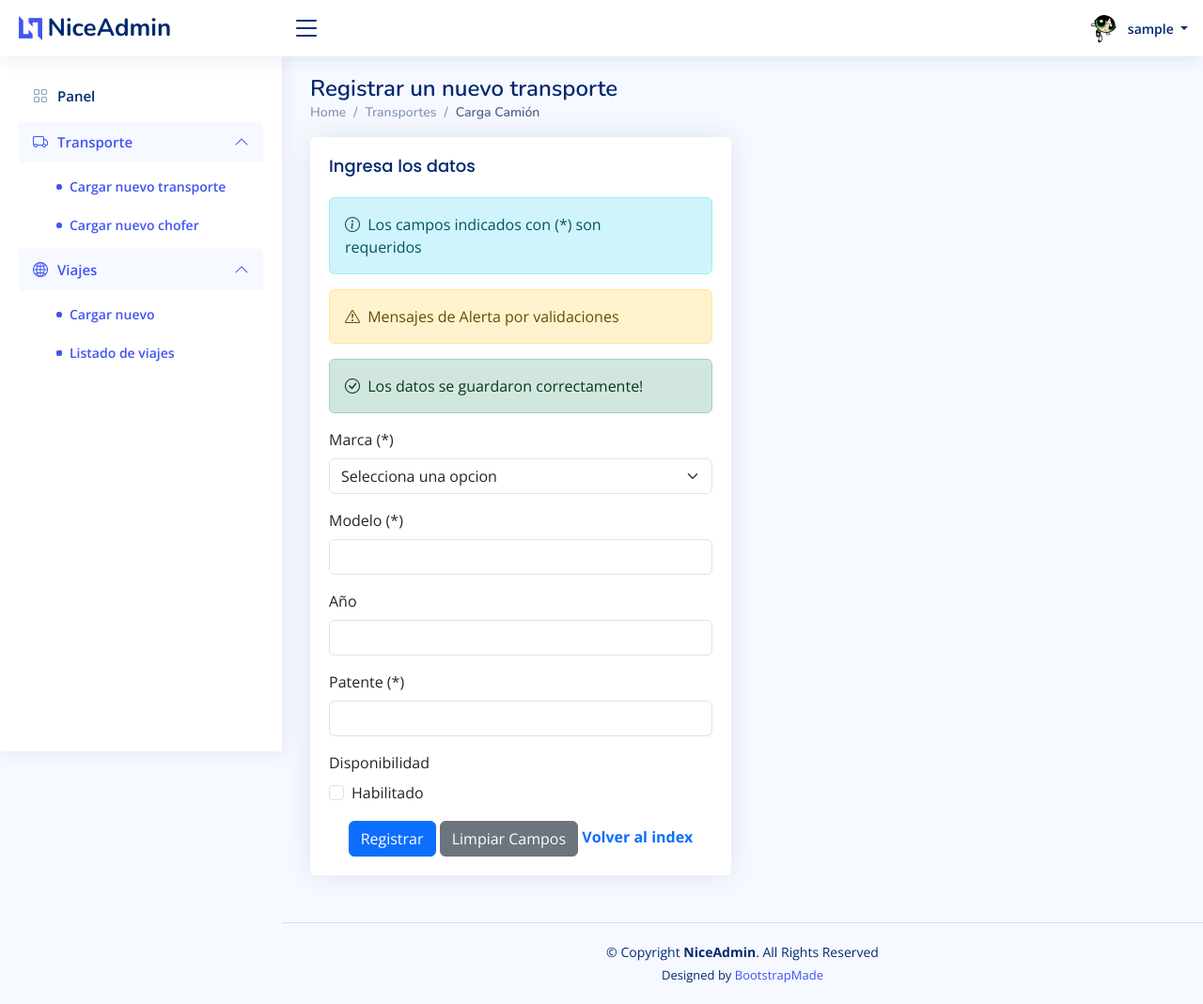
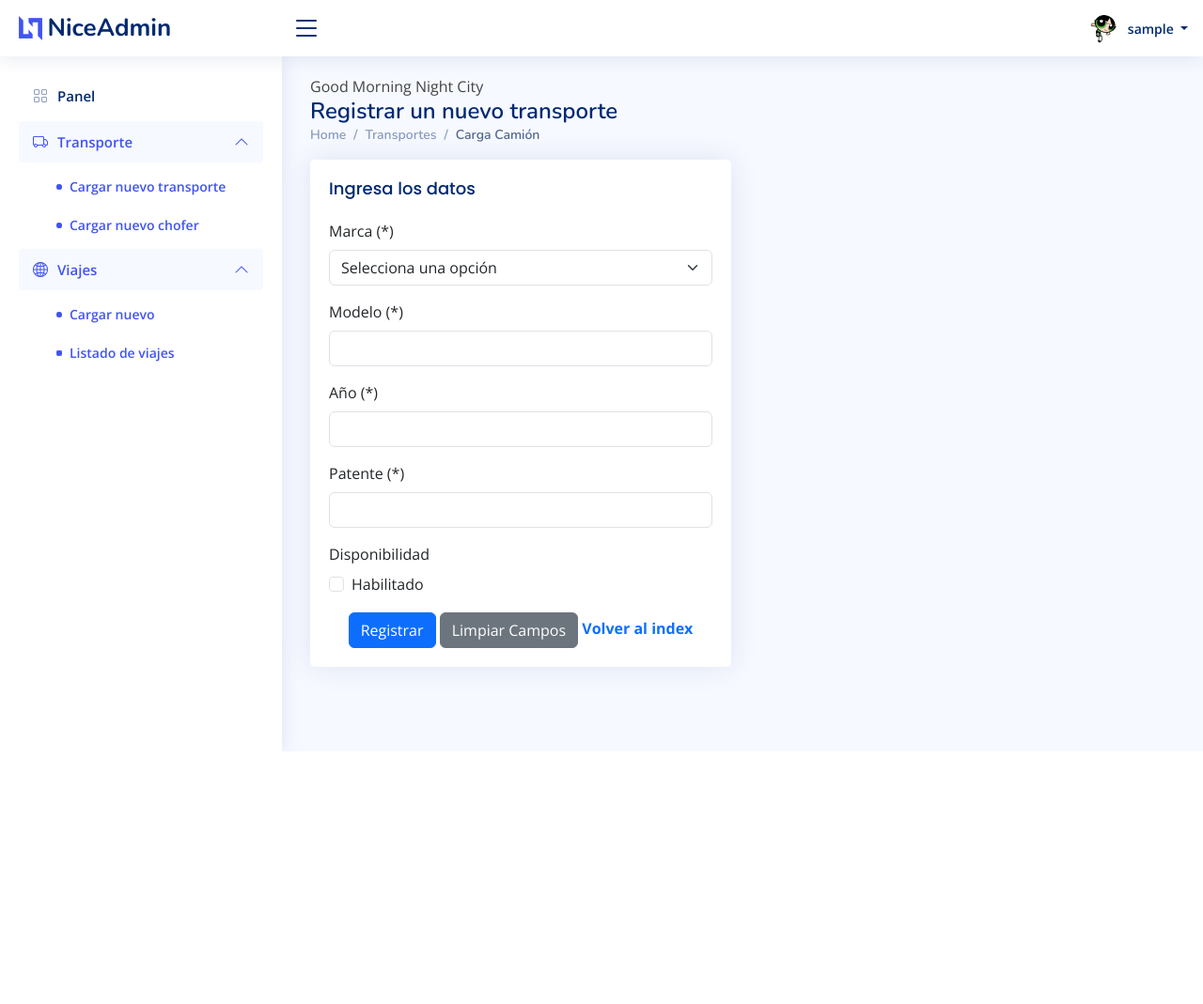
Before and after one commit to TheAguxman12/LP2_DESEMPE-O_2, a PHP site: page /LP2_PARCIAL_2/camion_carga.php in a window 1280 px wide. Shown: the whole page at 94% size. After the commit the page ends 800 px from the top, so only its background shows below. Run offline with PHP 8.4, Linux system fonts and the light colour scheme; the visitor is signed in with stand-in values (Sample User, id 1); tables that the repository leaves empty hold one stand-in row (values such as "Sample post"); some libraries are stand-ins or nearby versions.

Commit message:
camion_carga done

```diff
--- a/camion_carga.php
+++ b/camion_carga.php
@@ -1,5 +1,56 @@
 <?php
 include("./functions/header.php");
+include('./bd.php');
+
+$alert_message = "";
+
+// traigo marcas de la bd
+$sql = "SELECT id_marca, tipo_marca FROM MARCA_TRANSPORTE";
+$sm = $connection->prepare($sql);
+$sm->execute();
+$marcas = $sm->fetchAll(PDO::FETCH_ASSOC);
+
+// Envío del formulario
+if ($_SERVER["REQUEST_METHOD"] == "POST") {
+    // VERIFICP
+    if (!empty($_POST['marca']) && !empty($_POST['modelo']) && !empty($_POST['anio']) && !empty($_POST['patente'])) {
+
+        $marca_tr = $_POST['marca'];
+        $modelo_tr = $_POST['modelo'];
+        $año_tr = $_POST['anio'];
+        $patente_tr = $_POST['patente'];
+        $dispo_tr = isset($_POST['dispo']) ? 'Disponible' : 'No Disponible'; // disponibilidad
+
+        // Insertar
+        $sql_tr = "INSERT INTO TRANSPORTE (marca, modelo, año_transporte, patente, disposicion)
+                   VALUES (:marca, :modelo, :anio, :patente, :dispo)";
+
+        $sm_tr = $connection->prepare($sql_tr);
+        $sm_tr->bindParam(':marca', $marca_tr);
+        $sm_tr->bindParam(':modelo', $modelo_tr);
+        $sm_tr->bindParam(':anio', $año_tr);
+        $sm_tr->bindParam(':patente', $patente_tr);
+        $sm_tr->bindParam(':dispo', $dispo_tr);
+
+        if ($sm_tr->execute()) {
+            $alert_message = '<div class="alert alert-success alert-dismissible fade show" role="alert">
+                              <i class="bi bi-check-circle me-1"></i>
+                              ¡Los datos se guardaron correctamente!
+                          </div>';
+        } else {
+            $alert_message = '<div class="alert alert-info alert-dismissible fade show" role="alert">
+                          <i class="bi bi-info-circle me-1"></i>
+                          Ocurrió un error al guardar los datos.
+                      </div>';
+        }
+
+    } else {
+        $alert_message = '<div class="alert alert-warning alert-dismissible fade show" role="alert">
+                          <i class="bi bi-exclamation-triangle me-1"></i>
+                          Los campos indicados con (*) son requeridos.
+                      </div>';
+    }
+}
 ?>
 
 <div class="pagetitle">
@@ -20,46 +71,35 @@ include("./functions/header.php");
                 <div class="card-body">
                     <h5 class="card-title">Ingresa los datos</h5>
 
-                  <div class="alert alert-info alert-dismissible fade show" role="alert">
-                    <i class="bi bi-info-circle me-1"></i>
-                    Los campos indicados con (*) son requeridos
-                  </div>
+                    <?=$alert_message?>
 
-                  <div class="alert alert-warning alert-dismissible fade show" role="alert">
-                      <i class="bi bi-exclamation-triangle me-1"></i>
-                      Mensajes de Alerta por validaciones
-                  </div>
-
-                  <div class="alert alert-success alert-dismissible fade show" role="alert">
-                      <i class="bi bi-check-circle me-1"></i>
-                      Los datos se guardaron correctamente!
-                  </div>
-
-                  <form class="row g-3">
+                    <!-- FORMULARIO -->
+                    <form method="POST" class="row g-3">
                         <div class="col-12">
                             <label for="selector" class="form-label">Marca (*)</label>
-                        <select class="form-select" aria-label="Selector" id="selector">
-                          <option selected="">Selecciona una opcion</option>
-                          <option>Iveco</option>
-                          <option>Volkswagen</option>
-                          <option>Volvo</option>
-                          <option>Scania</option>
+                            <select class="form-select" aria-label="Selector" id="selector" name="marca">
+                                <option selected="">Selecciona una opción</option>
+                                <?php foreach($marcas as $marca): ?>
+                                <option value="<?=$marca['id_marca']; ?>"><?=$marca['tipo_marca']; ?></option>
+                                <?php endforeach; ?>
                             </select>
                         </div>
                         <div class="col-12">
                             <label for="modelo" class="form-label">Modelo (*)</label>
-                        <input type="text" class="form-control" id="modelo">
+                            <input type="text" class="form-control" id="modelo" name="modelo" required>
                         </div>
 
                         <div class="col-12">
-                        <label for="año" class="form-label">Año</label>
-                        <input type="text" class="form-control" id="año">
+                            <label for="año" class="form-label">Año (*)</label>
+                            <input type="number" class="form-control" id="anio" name="anio" required>
                         </div>
 
                         <div class="col-12">
                             <label for="patente" class="form-label">Patente (*)</label>
-                        <input type="text" class="form-control" id="patente">
+                            <input type="text" class="form-control" id="patente" name="patente" required>
                         </div>
+
+
                                     <!--
                     <div class="col-12">
                         <label for="selector" class="form-label">Tipo carga (*)</label>
@@ -70,17 +110,17 @@ include("./functions/header.php");
                         </select>
                     </div>
 -->
+
                         <div class="col-12">
                             <label class="form-label">Disponibilidad</label>
                             <div class="form-check">
-                          <input class="form-check-input" type="checkbox" id="gridCheck1">
+                                <input class="form-check-input" type="checkbox" id="gridCheck1" name="dispo">
                                 <label class="form-check-label" for="gridCheck1"> Habilitado</label>
                             </div>
                         </div>
 
-
                         <div class="text-center">
-                        <button class="btn btn-primary">Registrar</button>
+                            <button type="submit" class="btn btn-primary">Registrar</button>
                             <button type="reset" class="btn btn-secondary">Limpiar Campos</button>
                             <a href="index.html" class="text-primary fw-bold">Volver al index</a>
                         </div>
@@ -92,36 +132,9 @@ include("./functions/header.php");
     </div>
 </section>
 
-  </main><!-- End #main -->
-
-
-  <!-- ======= Footer ======= -->
-  <footer id="footer" class="footer">
-    <div class="copyright">
-      &copy; Copyright <strong><span>NiceAdmin</span></strong>. All Rights Reserved
-    </div>
-    <div class="credits">
-      <!-- All the links in the footer should remain intact. -->
-      <!-- You can delete the links only if you purchased the pro version. -->
-      <!-- Licensing information: https://bootstrapmade.com/license/ -->
-      <!-- Purchase the pro version with working PHP/AJAX contact form: https://bootstrapmade.com/nice-admin-bootstrap-admin-html-template/ -->
-      Designed by <a href="https://bootstrapmade.com/">BootstrapMade</a>
-    </div>
-  </footer><!-- End Footer -->
-
-  <a href="#" class="back-to-top d-flex align-items-center justify-content-center"><i class="bi bi-arrow-up-short"></i></a>
-
-  <!-- Vendor JS Files
-  <script src="assets/vendor/apexcharts/apexcharts.min.js"></script> -->
+<!-- Vendor JS Files -->
 <script src="assets/vendor/bootstrap/js/bootstrap.bundle.min.js"></script>
-  <!-- <script src="assets/vendor/chart.js/chart.umd.js"></script>
-  <script src="assets/vendor/echarts/echarts.min.js"></script>
-  <script src="assets/vendor/quill/quill.js"></script>
-  <script src="assets/vendor/simple-datatables/simple-datatables.js"></script>-->
 <script src="assets/vendor/tinymce/tinymce.min.js"></script>
-
-  <!--<script src="assets/vendor/php-email-form/validate.js"></script> -->
-
 <!-- Template Main JS File -->
 <script src="assets/js/main.js"></script>
 
--- a/login.php
+++ b/login.php
@@ -3,7 +3,8 @@ require('bd.php');
 session_start();
 
 $alert_message = "";
-
+echo 'CUCHAME JULIAN AHI TA REDY LO QUE ES CAMION_CARGA IGUALMENTE HAY QUE VER PORQUE MEPA QUE HAY QUE METERLO DENTRO DE UNA FUNCION A PARTE';
+echo 'HAY QUE VER COMO SE HACER Y ADEMAS HAY QUE HACER LO QUE SERIA EL MOSTRAR LAS COSSAS, Y TIENE QUE TENES LOS BOTONES DE BORRAR Y EDITAR COMO EN EL VIDEO XD, ME FUI A NONIA BYE';
 if ($_SERVER['REQUEST_METHOD'] === 'POST') {
     $yuser = isset($_POST['yourUsername']) ? $_POST['yourUsername'] : '';
     $ypass = isset($_POST['yourPassword']) ? $_POST['yourPassword'] : '';
```
Also changed, not shown: functions/recuperar.php (+9 -0 lines). Lines whose indentation alone changed are shown as unchanged.
